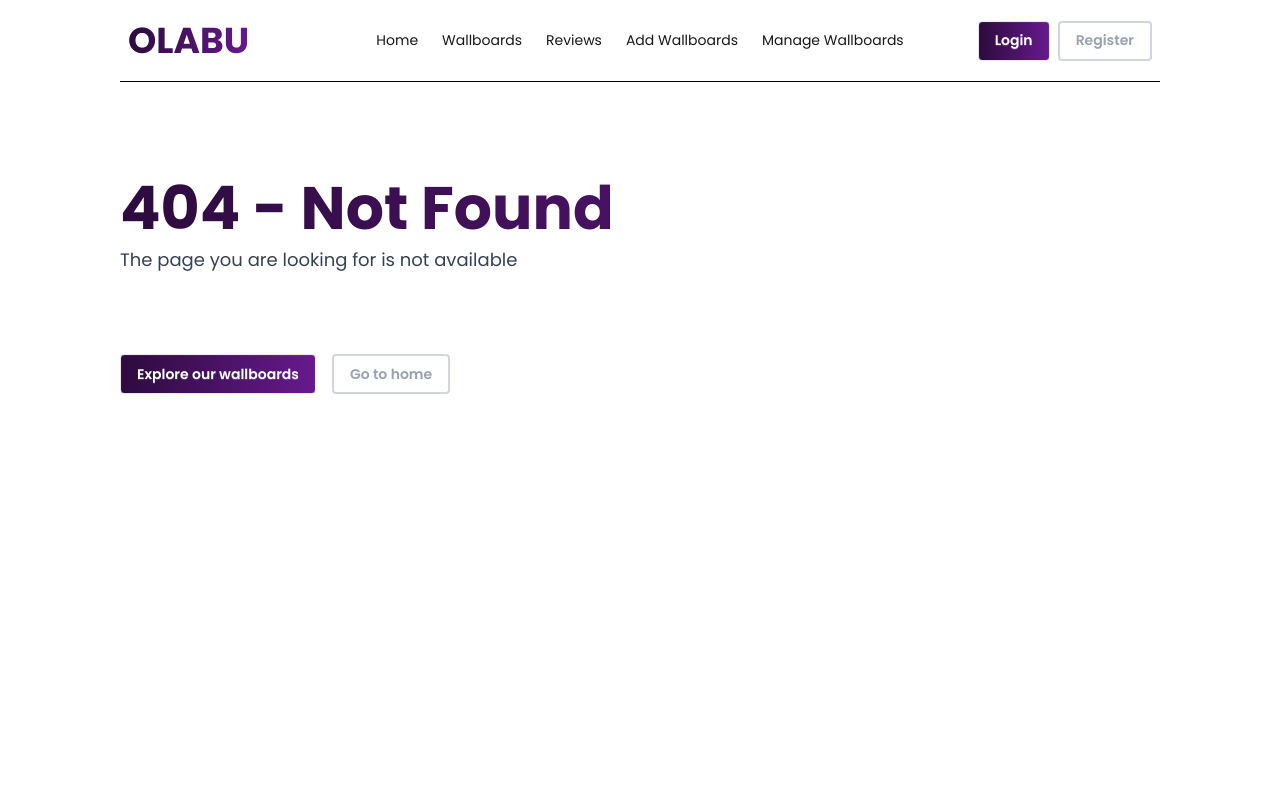
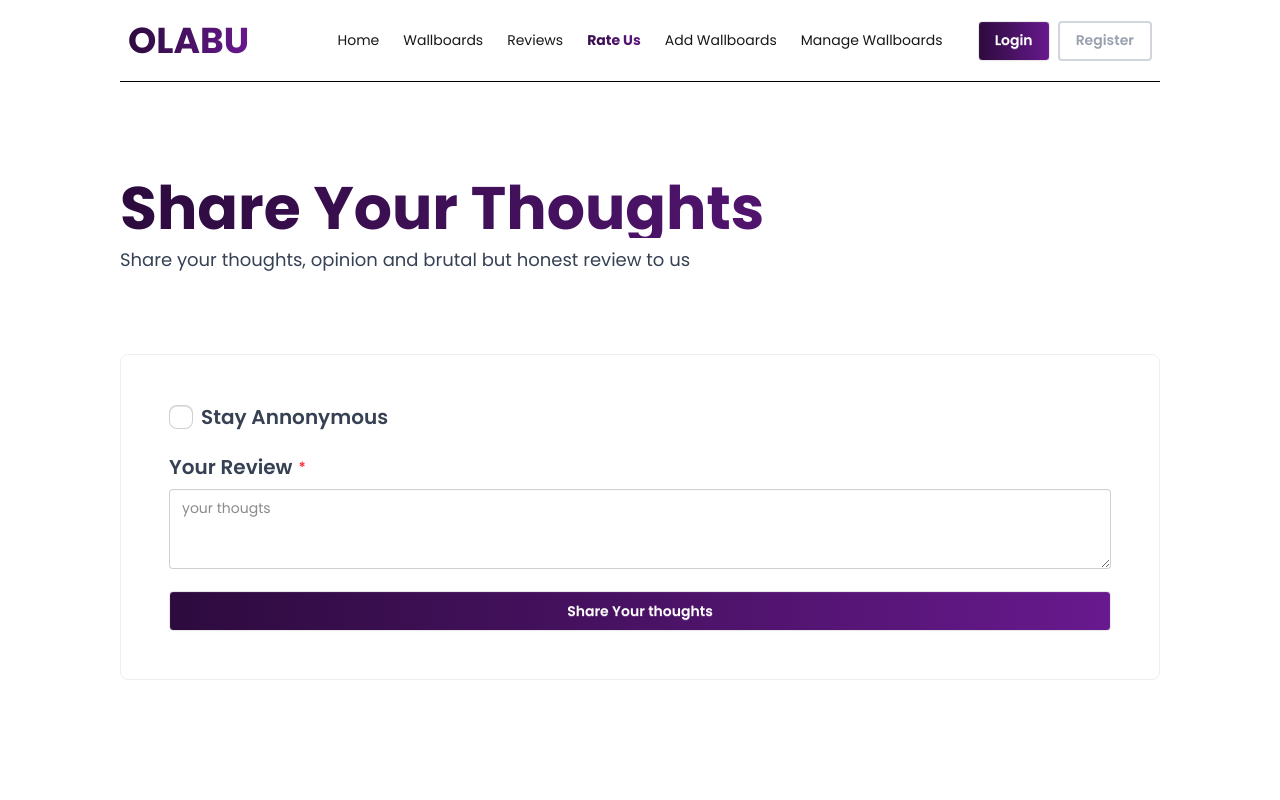
Before and after one commit to T4RUNN4/Olabu-Frontend, a Next.js app: page /rate-us in a window 1280 px wide. Before the commit this address had no page. Shown: the top 800 px of the page. Built offline with nearby package versions, Linux system fonts and the light colour scheme.

Commit message:
Share review page

```diff
--- /dev/null
+++ b/src/app/rate-us/page.tsx
@@ -0,0 +1,56 @@
+"use client";
+
+import Button from "@/components/Button";
+import FormErrorMessage from "@/components/FormErrorMessage";
+import FormLabel from "@/components/FormLabel";
+import SectionWrapper from "@/components/SectionWrapper";
+import { useForm, SubmitHandler } from "react-hook-form";
+
+type Inputs = {
+  review: string;
+  status: boolean;
+};
+
+export default function RateUs() {
+  const {
+    register,
+    handleSubmit,
+    formState: { errors },
+  } = useForm<Inputs>();
+  const onSubmit: SubmitHandler<Inputs> = (data) => console.log(data);
+
+  return (
+    <SectionWrapper
+      heading="Share Your Thoughts"
+      subheading="Share your thoughts, opinion and brutal but honest review to us"
+    >
+      <form
+        onSubmit={handleSubmit(onSubmit)}
+        className="fieldset border-base-300 rounded-box border p-12"
+      >
+        <div className="flex gap-2 items-center mb-4">
+          <input type="checkbox" className="checkbox"
+          {...register("status")}/>
+          <FormLabel text="Stay Annonymous" />
+        </div>
+
+        <div className="flex flex-col gap-2 justify-center mb-4">
+          <FormLabel text="Your Review" isRequired />
+          <textarea
+            className="textarea w-full focus:border focus:border-gray-500"
+            placeholder="your thougts"
+            {...register("review", { required: "Review is Required" })}
+          />
+          {errors.review && <FormErrorMessage text={errors.review.message} />}
+        </div>
+
+        <Button
+          text="Share Your thoughts"
+          type="primary"
+          task="button"
+          btnType="submit"
+        />
+      </form>
+    </SectionWrapper>
+  );
+}
--- a/src/components/NavLinkContainer.tsx
+++ b/src/components/NavLinkContainer.tsx
@@ -17,6 +17,7 @@ export default function NavLinkContainer(props: NavLinkContainerProps) {
       <NavLink text="Home" href="/" />
       <NavLink text="Wallboards" href="/wallboards" />
       <NavLink text="Reviews" href="/customer-reviews" />
+      <NavLink text="Rate Us" href="/rate-us" />
       <NavLink text="Add Wallboards" href="/add-wallboards" />
       <NavLink text="Manage Wallboards" href="/manage-wallboards" />
     </ul>
```
